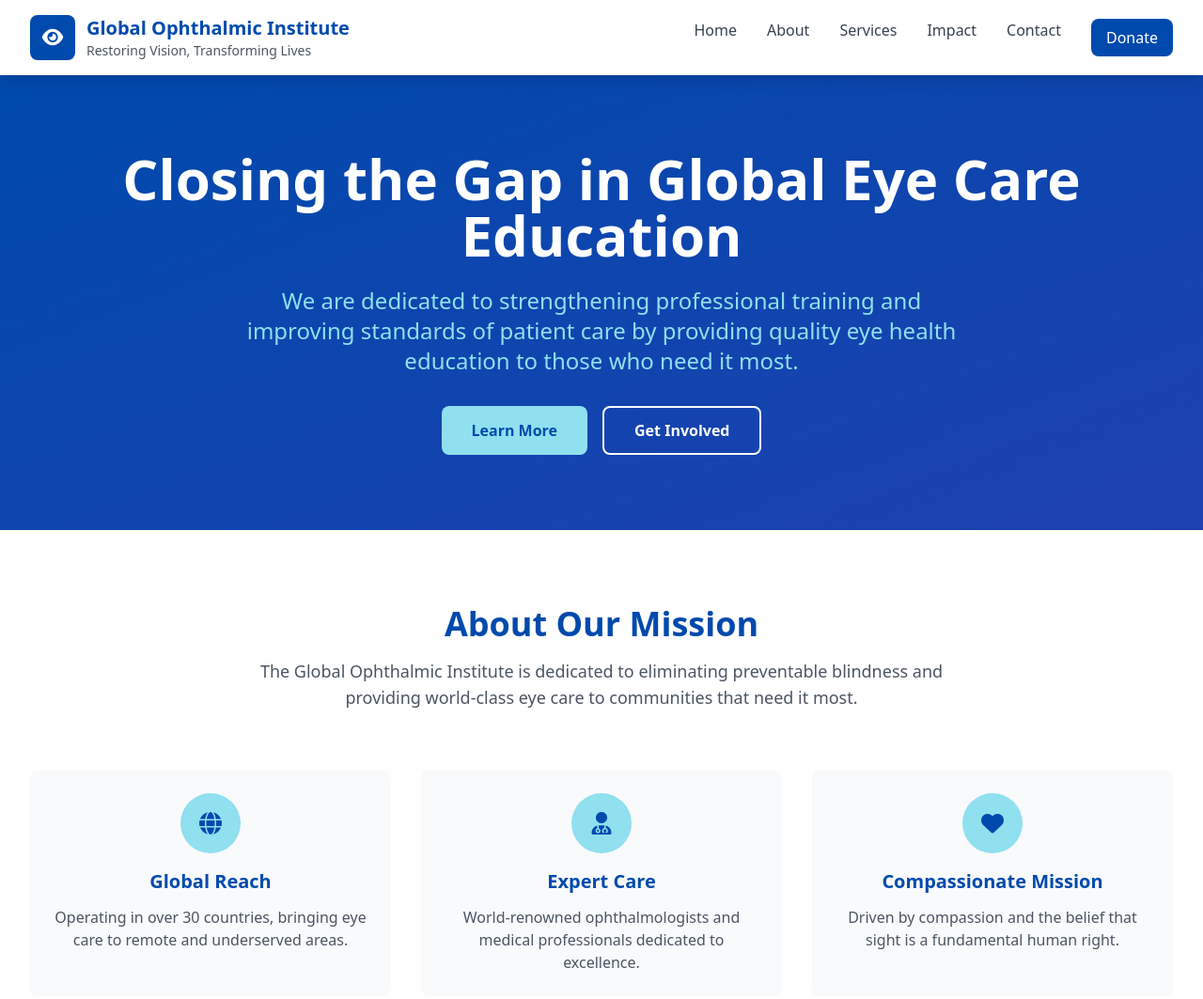
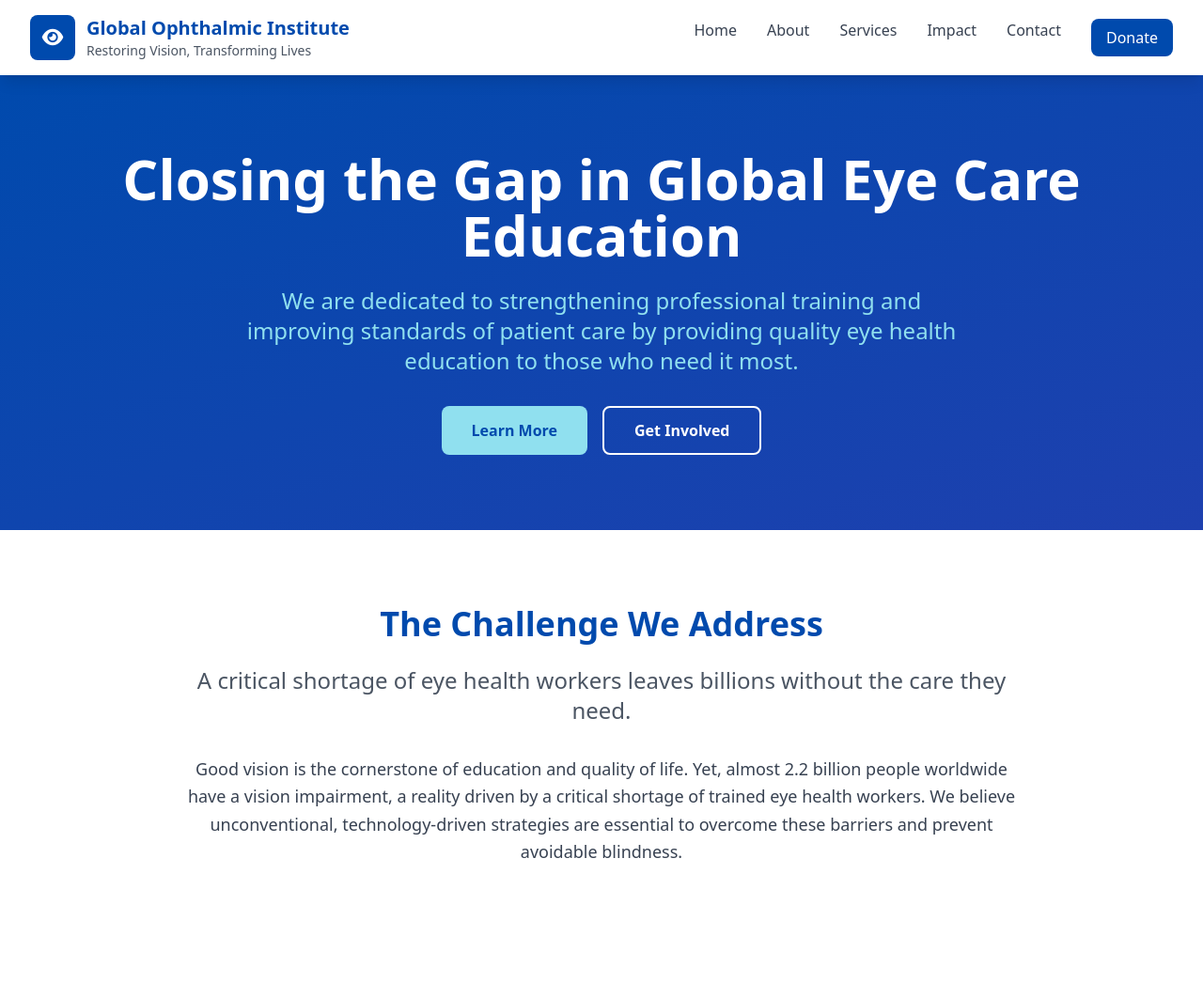
Before and after one commit to BenjiGOI/goi-website, a plain HTML site: page index.html in a window 1280 px wide. Shown: the top 1063 px of the page at 94% size. Drawn offline with nearby package versions, Linux system fonts and the light colour scheme.

Commit message:
Add Challenge Section

```diff
--- a/index.html
+++ b/index.html
@@ -71,6 +71,19 @@
                             Get Involved
                         </button>
                     </div>
+                </div>
+            </div>
+        </section>
+
+        <!-- Challenge Section -->
+        <section class="py-20 bg-white">
+            <div class="max-w-7xl mx-auto px-4 sm:px-6 lg:px-8">
+                <div class="text-center">
+                    <h3 class="text-3xl md:text-4xl font-bold text-deep-blue mb-6">The Challenge We Address</h3>
+                    <h4 class="text-xl md:text-2xl text-gray-600 mb-8 max-w-4xl mx-auto">A critical shortage of eye health workers leaves billions without the care they need.</h4>
+                    <p class="text-lg text-gray-700 max-w-4xl mx-auto leading-relaxed">
+                        Good vision is the cornerstone of education and quality of life. Yet, almost 2.2 billion people worldwide have a vision impairment, a reality driven by a critical shortage of trained eye health workers. We believe unconventional, technology-driven strategies are essential to overcome these barriers and prevent avoidable blindness.
+                    </p>
                 </div>
             </div>
         </section>
```
